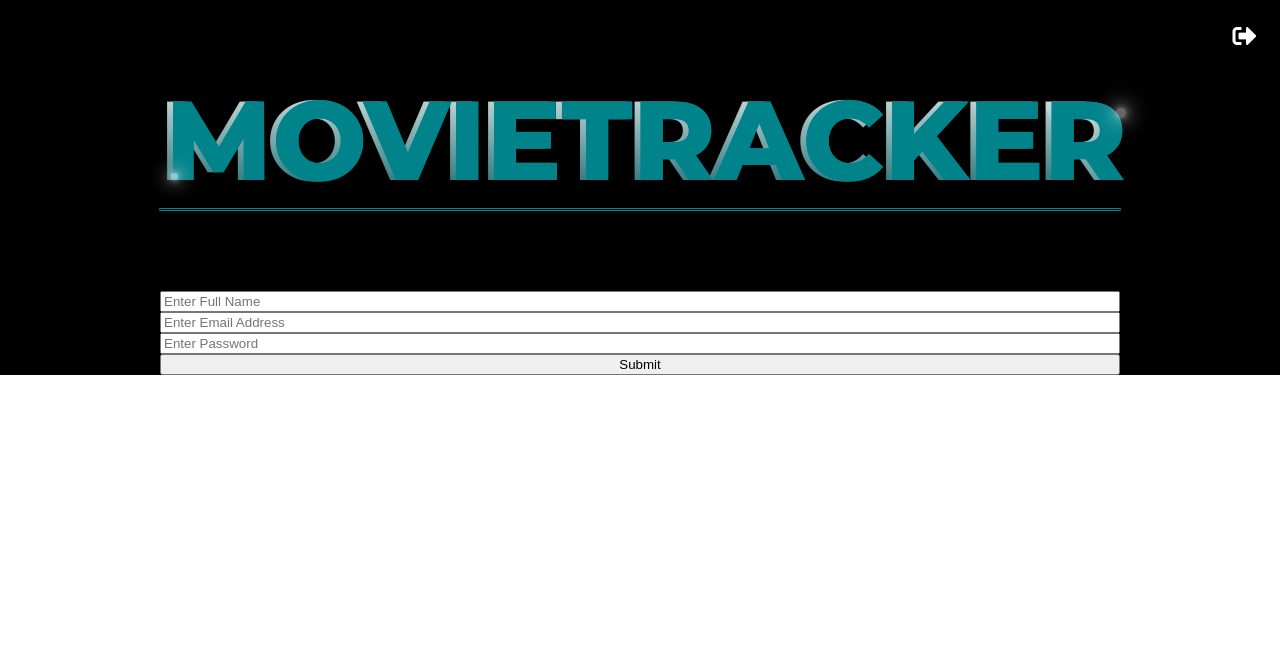
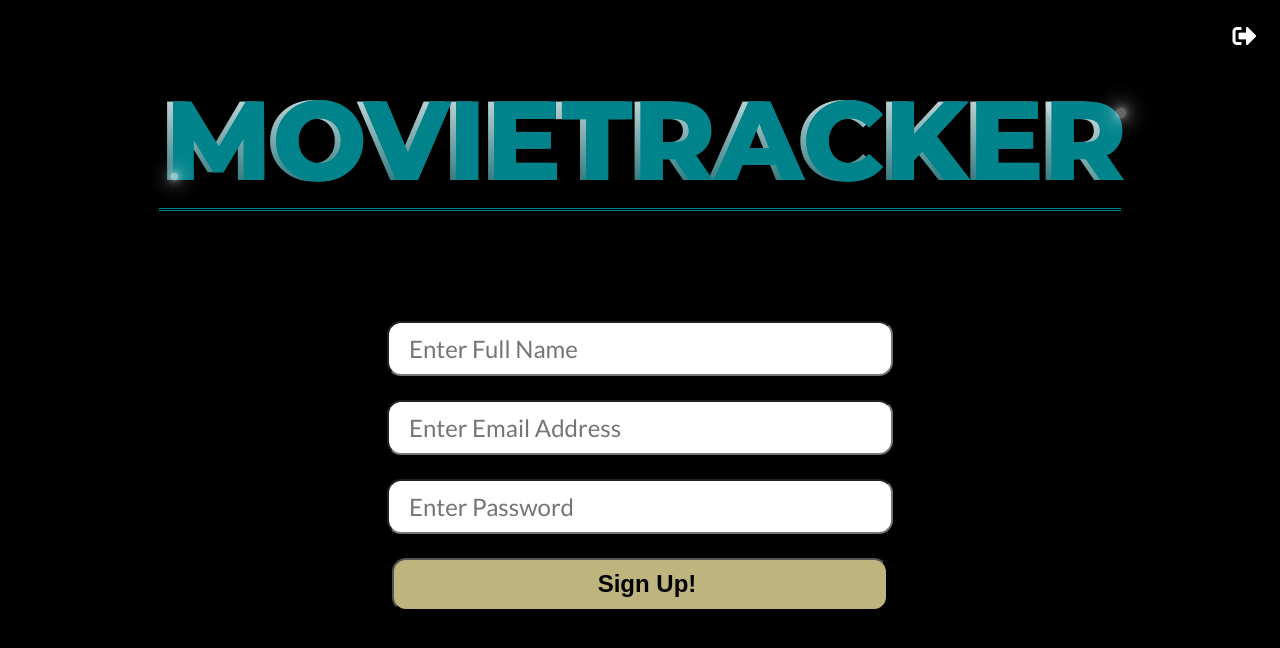
Before and after one commit to marcusp619/movietracker-frontend, a React (Create React App) app: page /newuser in a window 1280 px wide. Shown: the top 648 px of the page. Built offline with nearby package versions, Linux system fonts and the light colour scheme; no server answers.

Commit message:
Add styling to NewUserForm

```diff
--- a/src/Components/NewUserForm/NewUserForm.css
+++ b/src/Components/NewUserForm/NewUserForm.css
@@ -0,0 +1,50 @@
+.form-wrapper {
+  height: 100vh;
+  background: #000;
+}
+
+.form-input {
+  height: 1.5em;
+  margin-bottom: 1em;
+  font-size: 1.5em;
+  font-family: 'Lato', sans-serif;
+}
+
+.new-user-form {
+  align-items: center;
+  display: flex;
+  flex-direction: column;
+  height: 350px;
+  justify-content: space-around;
+  padding-bottom: 50px;
+  flex-direction: column;
+  width: 75%;
+  margin: 4rem auto;
+  background: #000;
+  font-family: 'Lato', sans-serif;
+}
+
+.user-name-input,
+.user-email-input,
+.user-password-input,
+.signup-button {
+  border-radius: 14px;
+  font-size: 1.5em;
+  height: 40px;
+  padding-bottom: 10px;
+  padding-left: 20px;
+  padding-top: 10px;
+  width: 50%;
+}
+
+.user-name-input {
+  margin-top: 30px;
+}
+
+.signup-button {
+  background-color: #beb47e;
+  font-weight: bold;
+  height: 58px;
+  margin-bottom: 30px;
+  width: 51.75%;
+}
--- a/src/Components/NewUserForm/NewUserForm.js
+++ b/src/Components/NewUserForm/NewUserForm.js
@@ -1,5 +1,6 @@
 import React, {Component} from 'react';
 import * as API from '../../Utils/API';
+import './NewUserForm.css';
 
 class NewUserForm extends Component {
   constructor(props) {
@@ -25,17 +26,18 @@ class NewUserForm extends Component {
   render() {
     const {name, email, password} = this.state;
     return (
-      <form onSubmit={this.handleSubmit}>
+      <div className="form-wrapper">
+        <form className="new-user-form" onSubmit={this.handleSubmit}>
           <input
             name="name"
-          className="user-name-input"
+            className="form-input user-name-input"
             value={name}
             onChange={this.handleChange}
             placeholder="Enter Full Name"
           />
           <input
             name="email"
-          className="user-email-input"
+            className="form-input user-email-input"
             value={email}
             onChange={this.handleChange}
             placeholder="Enter Email Address"
@@ -43,13 +45,14 @@ class NewUserForm extends Component {
           <input
             name="password"
             type="password"
-          className="user-password-input"
+            className="form-input user-password-input"
             value={password}
             onChange={this.handleChange}
             placeholder="Enter Password"
           />
-        <button>Submit</button>
+          <button className="signup-button">Sign Up!</button>
         </form>
+      </div>
     );
   }
 }
--- a/src/Containers/UserLoginForm/UserLoginForm.css
+++ b/src/Containers/UserLoginForm/UserLoginForm.css
@@ -1,15 +1,6 @@
 .form-wrapper {
   height: 100vh;
   background: #000;
-}
-
-form {
-  display: flex;
-  flex-direction: column;
-  width: 75%;
-  margin: 4rem auto;
-  background: #000;
-  font-family: 'Lato', sans-serif;
 }
 
 .form-input {
@@ -26,6 +17,11 @@ form {
   height: 350px;
   justify-content: space-around;
   padding-bottom: 50px;
+  flex-direction: column;
+  width: 75%;
+  margin: 4rem auto;
+  background: #000;
+  font-family: 'Lato', sans-serif;
 }
 
 .user-email-login,
```
Lines whose indentation alone changed are shown as unchanged.
